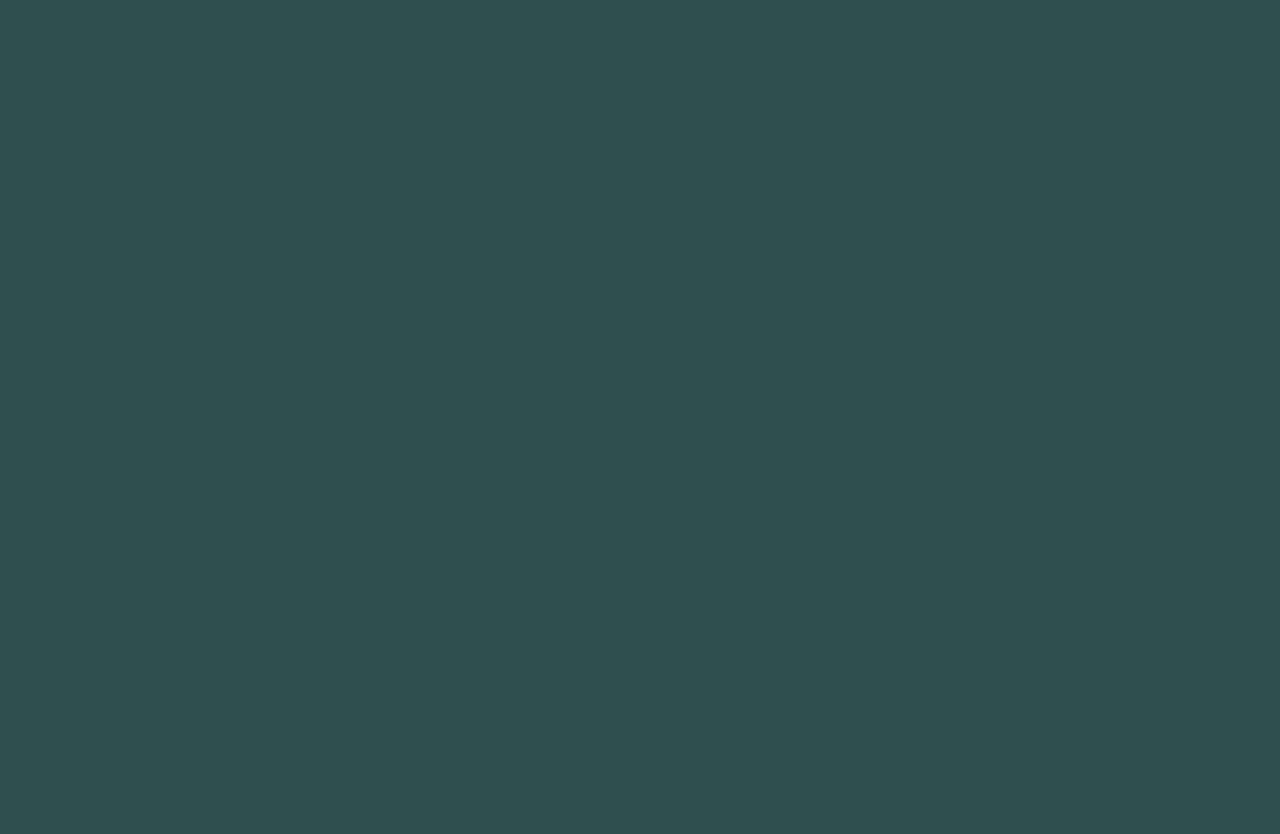
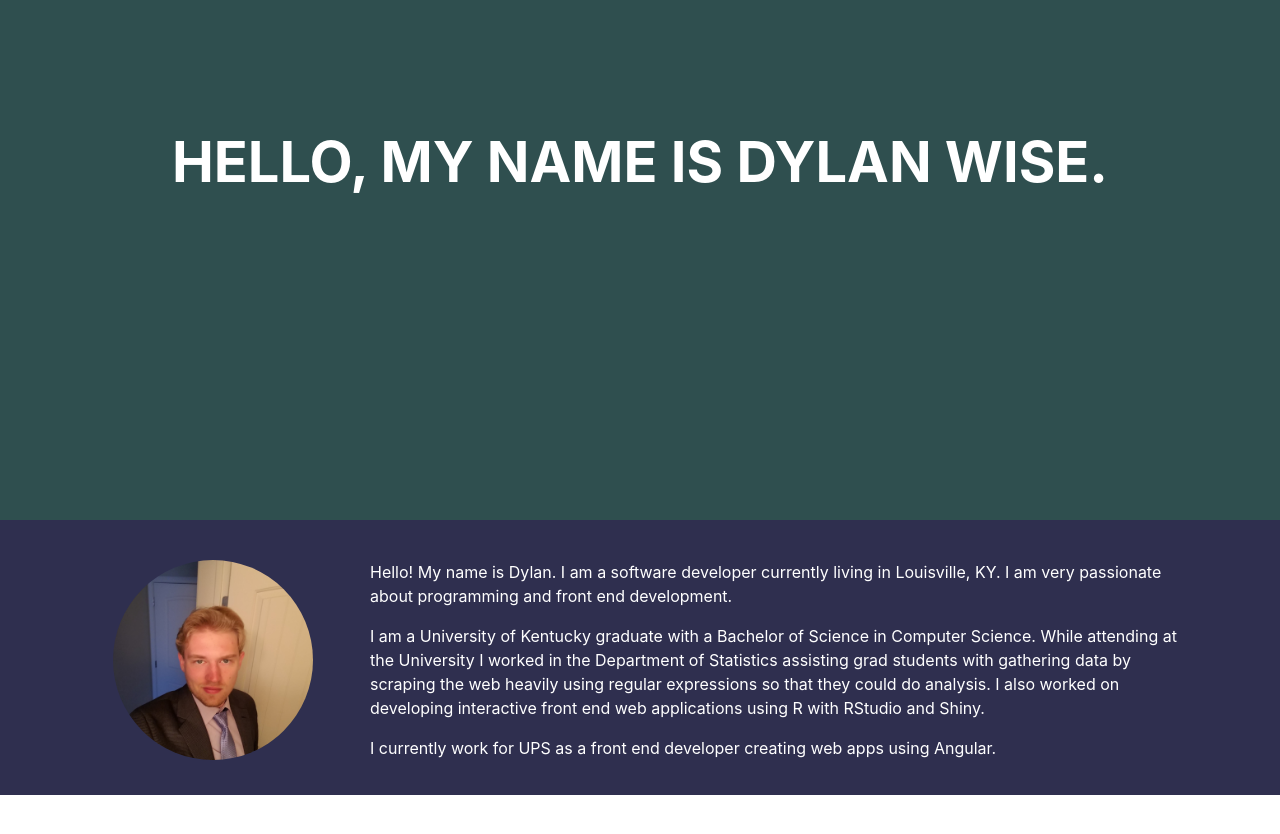
Before and after one commit to DylanTheWise0/personal-webpage, an Angular app: page / in a window 1280 px wide. Shown: the part 280-1114 px from the top of the page. After the commit the page ends 1075 px from the top, so only its background shows below. Built offline with nearby package versions, Linux system fonts and the light colour scheme.

Commit message:
added about section to webpage

```diff
--- a/src/app/home/home.component.css
+++ b/src/app/home/home.component.css
@@ -28,6 +28,37 @@
     }
 }
 
-.container-fluid {
-    height: 3000px;
+.introduction-text {
+    position: relative;
+    top: 50%;
+    text-align: center;
+    color: white;
+    font-weight: bold;
+    padding-left: 15px;
+    padding-right: 15px;
+    font-size: 3.5rem;
 }
+
+.about-section {
+    background-color: #2f2f4f;
+    padding-top: 40px;
+    padding-bottom: 15px;
+}
+
+.paragraph-text {
+    color: white;
+}
+
+.personal-photograph-container {
+    text-align: center;
+}
+
+.personal-photograph {
+    border-radius: 50%;
+    width: 200px;
+}
+
+.personal-photograph-column
+{
+    padding-bottom: 20px;
+}
--- a/src/app/home/home.component.html
+++ b/src/app/home/home.component.html
@@ -1,6 +1,6 @@
 <div class="page-container">
   <nav #headerElement class="header navbar navbar-expand-lg fixed-top navbar-dark">
-    <a class="navbar-brand" href="javascript:void(0)">DW</a>
+    <a class="navbar-brand" href=".">DW</a>
     <button class="navbar-toggler" type="button" data-toggle="collapse" data-target="#navbarNav" aria-controls="navbarNav" aria-expanded="false" aria-label="Toggle navigation">
       <span class="navbar-toggler-icon"></span>
     </button>
@@ -13,5 +13,31 @@
       </div>
     </div>
   </nav>
-  <div class="container-fluid"></div>
+  <div #introductionSectionElement class="container-fluid">
+    <div class="introduction-text">HELLO, MY NAME IS DYLAN WISE.</div>
+  </div>
+  <div class="container-fluid about-section">
+    <div class="container">
+      <div class="row">
+        <div class="col-xl-3 col-lg-3 col-md-12 col-sm-12 col-12 personal-photograph-column">
+          <div class="personal-photograph-container"><img class="personal-photograph" src="../../assets/photos/personal-photograph.jpg"></div>
+        </div>
+        <div class="col-xl-9 col-lg-9 col-md-12 col-sm-12 col-12">
+          <p class="paragraph-text">
+            Hello! My name is Dylan. I am a software developer currently living in Louisville, KY. I am very passionate about
+            programming and front end development.
+          </p>
+          <p class="paragraph-text">
+            I am a University of Kentucky graduate with a Bachelor of Science in Computer Science. While attending at the University
+            I worked in the Department of Statistics assisting grad students with gathering data by scraping the web heavily using
+            regular expressions so that they could do analysis. I also worked on developing interactive front end web applications using
+            R with RStudio and Shiny.
+          </p>
+          <p class="paragraph-text">
+            I currently work for UPS as a front end developer creating web apps using Angular.
+          </p>
+        </div>
+      </div>
+    </div>
+  </div>
 </div>
--- a/src/app/home/home.component.ts
+++ b/src/app/home/home.component.ts
@@ -1,26 +1,34 @@
-import { Component, OnInit, HostListener, ViewChild, ElementRef } from '@angular/core';
+import { Component, OnInit, HostListener, ViewChild, ElementRef, AfterViewInit } from '@angular/core';
 
 @Component({
   selector: 'app-home',
   templateUrl: './home.component.html',
   styleUrls: ['./home.component.css']
 })
-export class HomeComponent implements OnInit {
+export class HomeComponent implements OnInit, AfterViewInit {
 
   public isCollapsed = true;
 
   @ViewChild('headerElement') headerElement: ElementRef;
+  @ViewChild('introductionSectionElement') introductionSectionElement: ElementRef;
 
   constructor() { }
 
   ngOnInit() {
+    // if the window is small start with the light theme
     if (window.innerWidth < 992) {
       this.headerElement.nativeElement.classList.remove('navbar-dark');
       this.headerElement.nativeElement.classList.add('navbar-light');
     }
   }
 
+  ngAfterViewInit() {
+    // make introduction element fit the window upon initial load
+    this.introductionSectionElement.nativeElement.style.height = window.innerHeight + 'px';
+  }
+
   @HostListener('window:scroll', ['$event'])  onWindowScroll($event) {
+    // dynamically change header on scroll only if window isn't 'small'
     const pageY = window.pageYOffset;
     if (window.innerWidth >= 992) {
       if (pageY > 150) {
@@ -36,6 +44,7 @@ export class HomeComponent implements OnInit {
   }
 
   @HostListener('window:resize', ['$event'])  onResize($event) {
+    // make header correct format on window resize based on width
     if ($event.target.innerWidth < 992) {
       this.headerElement.nativeElement.classList.remove('navbar-dark');
       this.headerElement.nativeElement.classList.add('navbar-light');
```
Also changed, not shown: src/assets/photos/personal-photograph.jpg (added).
